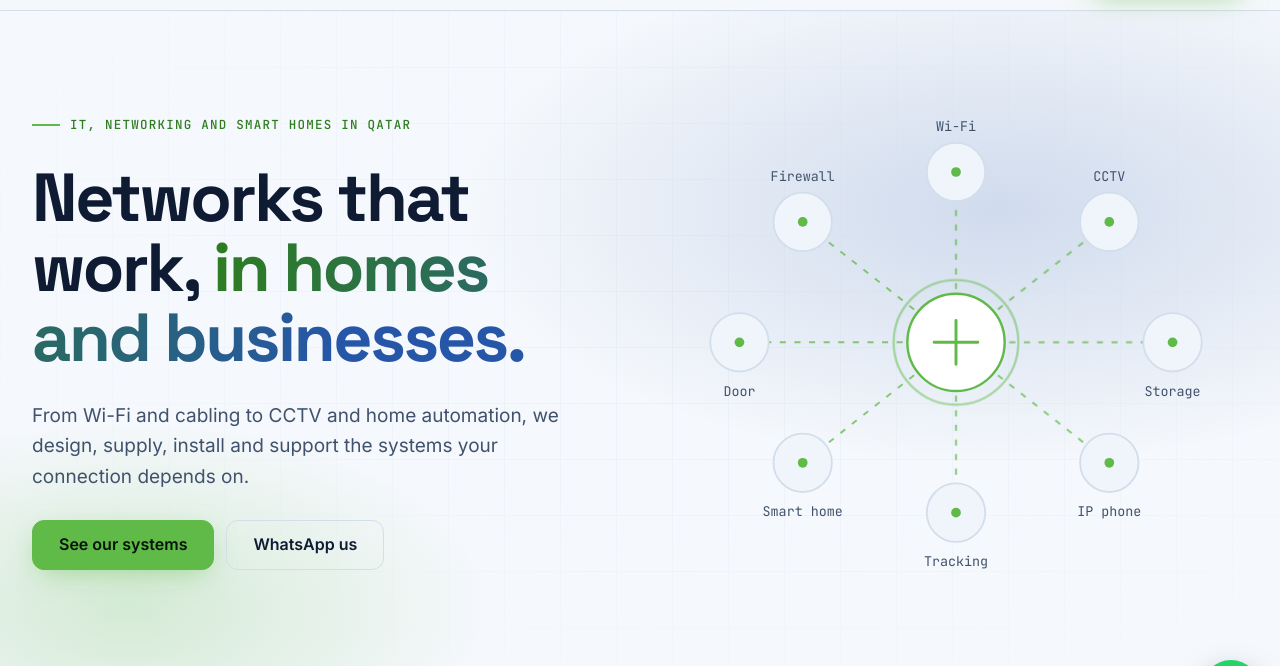
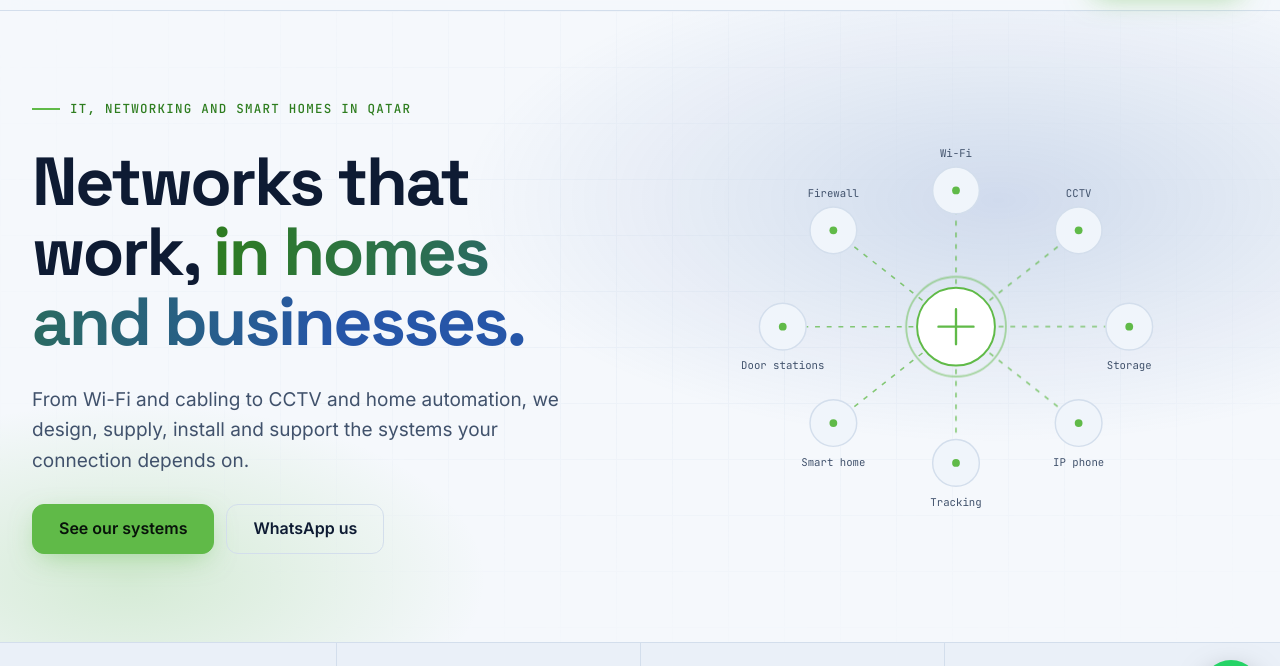
Before and after one commit to mohammad-mokhtar398/datum-website, a plain HTML site: page index.html in a window 1280 px wide. Shown: the part 62-728 px from the top of the page. Drawn offline with Linux system fonts and the light colour scheme.

Commit message:
Show full Door stations label in hero diagram
Co-Authored-By: Claude Sonnet 5.5 <noreply@anthropic.com>

```diff
--- a/index.html
+++ b/index.html
@@ -62,7 +62,7 @@
   var T = {
     en: {
       dir: 'ltr', other: 'العربية',
-      short: ['Wi-Fi', 'Network', 'Firewall', 'CCTV', 'Door', 'IP phone', 'Smart home', 'Storage', 'Tracking'],
+      short: ['Wi-Fi', 'Network', 'Firewall', 'CCTV', 'Door stations', 'IP phone', 'Smart home', 'Storage', 'Tracking'],
       navSystems: 'Systems', navServices: 'Services', navWork: 'Work', navBrands: 'Brands', navContact: 'Contact', navQuote: 'Get a quote',
       eyebrow: 'IT, networking and smart homes in Qatar',
       h1a: 'Networks that work,', h1b: 'in homes and businesses.',
@@ -129,7 +129,7 @@
     },
     ar: {
       dir: 'rtl', other: 'English',
-      short: ['الواي فاي', 'الشبكات', 'الجدار الناري', 'الكاميرات', 'الباب', 'هاتف IP', 'المنزل الذكي', 'التخزين', 'التتبع'],
+      short: ['الواي فاي', 'الشبكات', 'الجدار الناري', 'الكاميرات', 'محطات الأبواب', 'هاتف IP', 'المنزل الذكي', 'التخزين', 'التتبع'],
       navSystems: 'الأنظمة', navServices: 'الخدمات', navWork: 'أعمالنا', navBrands: 'العلامات التجارية', navContact: 'تواصل معنا', navQuote: 'اطلب عرض سعر',
       eyebrow: 'تقنية المعلومات والشبكات والمنازل الذكية في قطر',
       h1a: 'شبكات تعمل بكفاءة،', h1b: 'في المنازل والشركات.',
@@ -222,7 +222,7 @@
       nodes += '<g><circle class="nd" cx="' + x + '" cy="' + y + '" r="24"/><circle class="dot" cx="' + x + '" cy="' + y + '" r="4"/>' +
         '<text x="' + x + '" y="' + (y + (y > 190 ? 44 : -34)) + '">' + esc(L.short[idx]) + '</text></g>';
     });
-    return '<svg class="topo" viewBox="0 0 480 400" role="img" aria-label="Network diagram"><circle class="pulse" cx="240" cy="200" r="40"/>' +
+    return '<svg class="topo" viewBox="-60 0 600 400" role="img" aria-label="Network diagram"><circle class="pulse" cx="240" cy="200" r="40"/>' +
       lines + '<circle class="core" cx="240" cy="200" r="40"/><path d="M222 200h36M240 182v36" stroke="#60BA48" stroke-width="2.4" stroke-linecap="round"/>' + nodes + '</svg>';
   }
 
```
